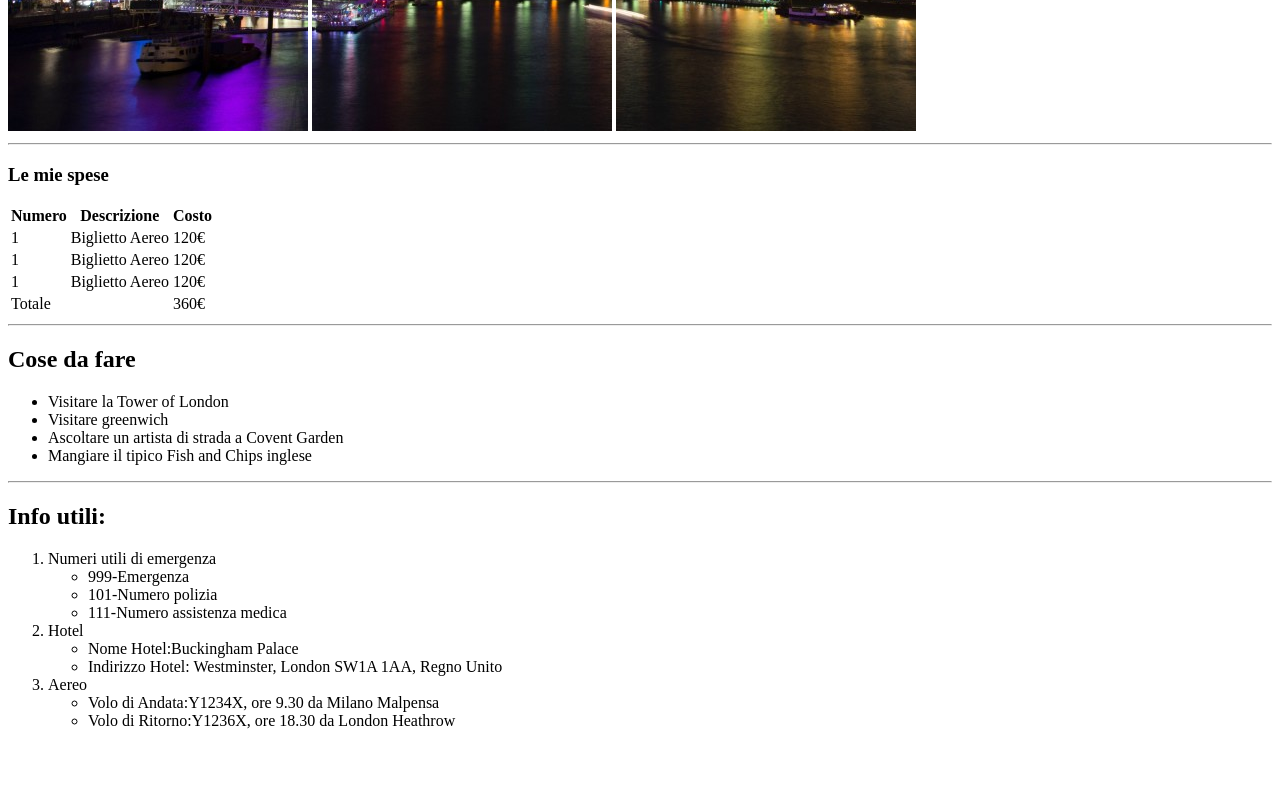
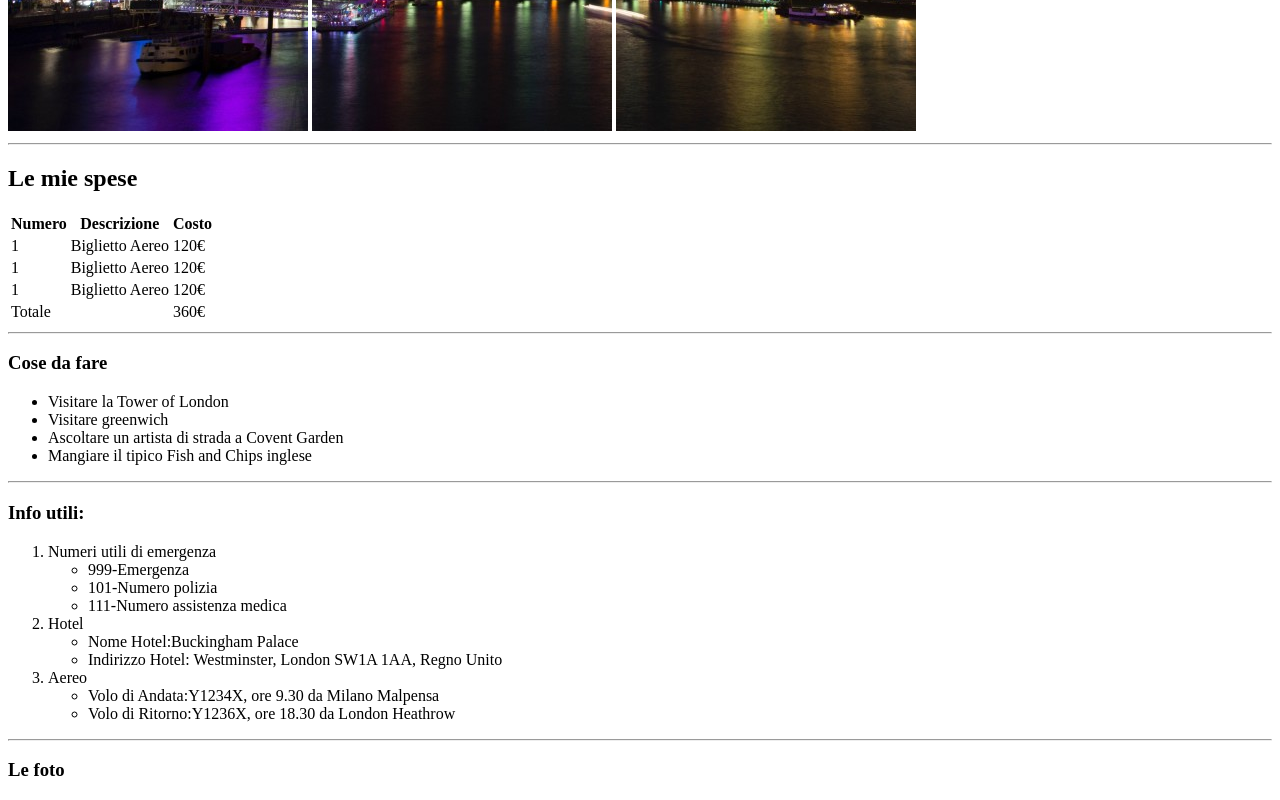
Before and after one commit to AlessP93/html-london-trip, a plain HTML site: page index.html in a window 1280 px wide. Shown: the part 549-1349 px from the top of the page. Before the commit the page ends 1295 px from the top, so only its background shows below. Drawn offline with Linux system fonts and the light colour scheme.

Commit message:
pie di pagina

```diff
--- a/index.html
+++ b/index.html
@@ -19,7 +19,7 @@
 
     <!-- corpo della pagina -->
     <main>
-        <h3>Le mie spese</h3>
+        <h2>Le mie spese</h2>
         <table>
             <!-- tabella spese -->
             <thead>
@@ -60,7 +60,7 @@
             <!-- /chiusura tabella -->
         </table>
         <hr>
-        <h2>Cose da fare</h2>
+        <h3>Cose da fare</h3>
         <!-- elenco e info -->
         <ul>
             <li>Visitare la Tower of London</li>
@@ -69,7 +69,7 @@
             <li>Mangiare il tipico Fish and Chips inglese</li>
         </ul>
         <hr>
-        <h2>Info utili:</h2>
+        <h3>Info utili:</h3>
         <ol>
             <li>Numeri utili di emergenza</li>
             <ul>
@@ -88,16 +88,16 @@
                 <li>Volo di Ritorno:Y1236X, ore 18.30 da London Heathrow</li>
             </ul>
         </ol>
+        <hr>
         <!-- /elenco e info -->
+    </main>
+    <!-- /corpo della pagina -->
+    <!-- pie di pagina -->
+    <footer>
+        <h3>Le foto</h3>
 
 
-
-
-    </main>
-    <!-- /corpo della pagina -->
-
-    <!-- pie di pagina -->
-    <footer></footer>
+    </footer>
     <!-- /pie di pagina -->
 </body>
 </html>
```
